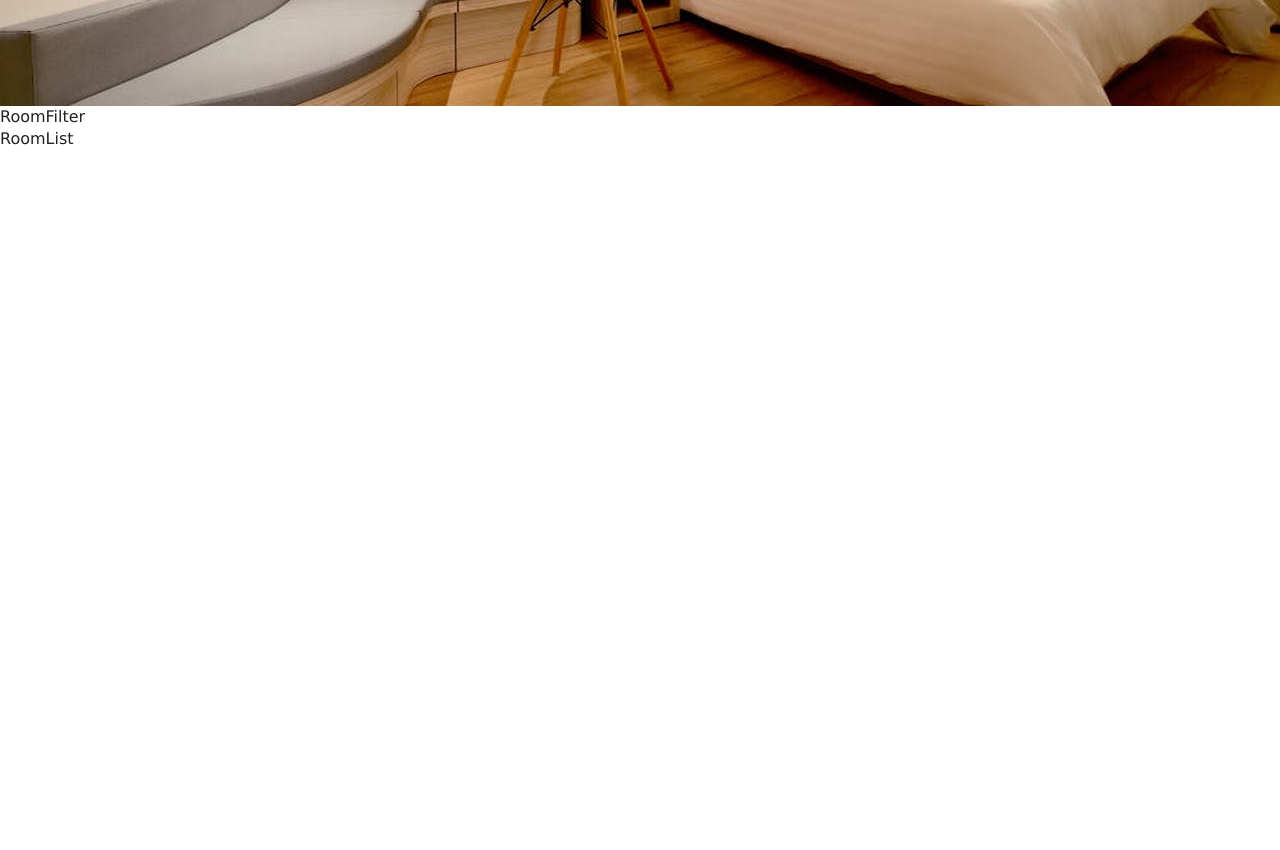
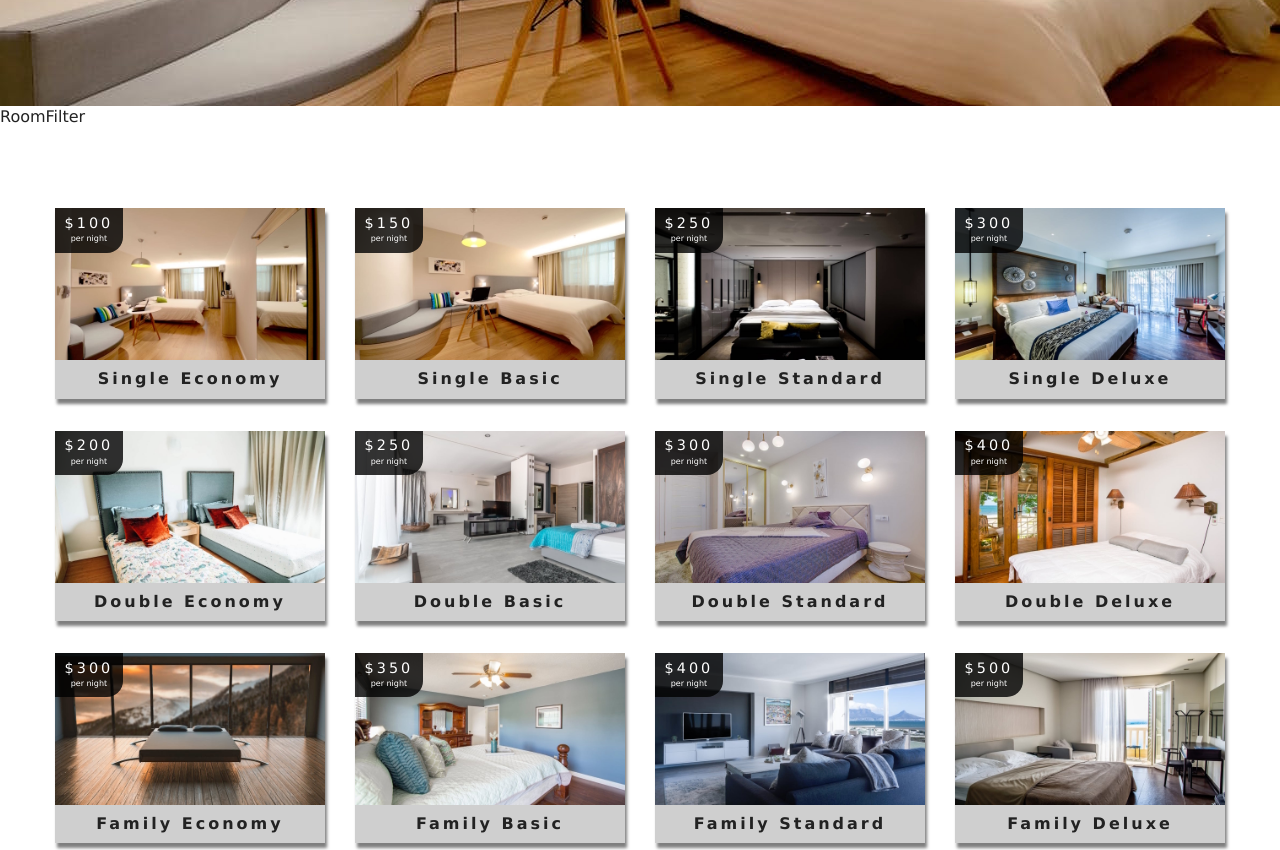
Before and after one commit to haidang9b/beach-resort-react, a React (Create React App) app: page /rooms in a window 1280 px wide. Shown: the part 440-1290 px from the top of the page. Before the commit the page ends 800 px from the top, so only its background shows below. Built offline with nearby package versions, Linux system fonts and the light colour scheme.

Commit message:
Add: RoomList Component

```diff
--- a/src/components/RoomList.js
+++ b/src/components/RoomList.js
@@ -1,7 +1,22 @@
 import React from "react";
-
-const RoomList = () => {
-    return <div>RoomList</div>;
+import Room from "./Room";
+const RoomList = ({rooms}) => {
+    if (rooms.length === 0) {
+        return (
+            <div className="empty-search">
+                <h3>Unfortunately, no rooms matched your search parameters</h3>
+            </div>
+        )
+    }
+    return (
+        <section className="roomslist">
+            <div className="roomslist-center">
+                {rooms.map(item => {
+                    return <Room key={item.id} room={item} />
+                })}
+            </div>
+        </section>
+    );
 }
 
 export default RoomList;
--- a/src/components/RoomsContainer.js
+++ b/src/components/RoomsContainer.js
@@ -1,19 +1,18 @@
 import React from "react";
-import { Route, Routes, Redirect } from "react-router-dom";
 import RoomFilter from "./RoomFilter";
 import RoomList from "./RoomList";
 import { withRoomConsumer } from "../context";
 import Loading from "./Loading";
 
 const RoomsContainer = ({context}) => {
-    const { rooms, sortedRooms, featuredRooms, loading } = context;
+    const { rooms, sortedRooms, loading } = context;
     if (loading) {
         return <Loading />;
     }
     return (
         <div>
             <RoomFilter rooms={rooms}/>
-            <RoomList rooms={rooms}/>
+            <RoomList rooms={sortedRooms}/>
         </div>
     );
 }
```
